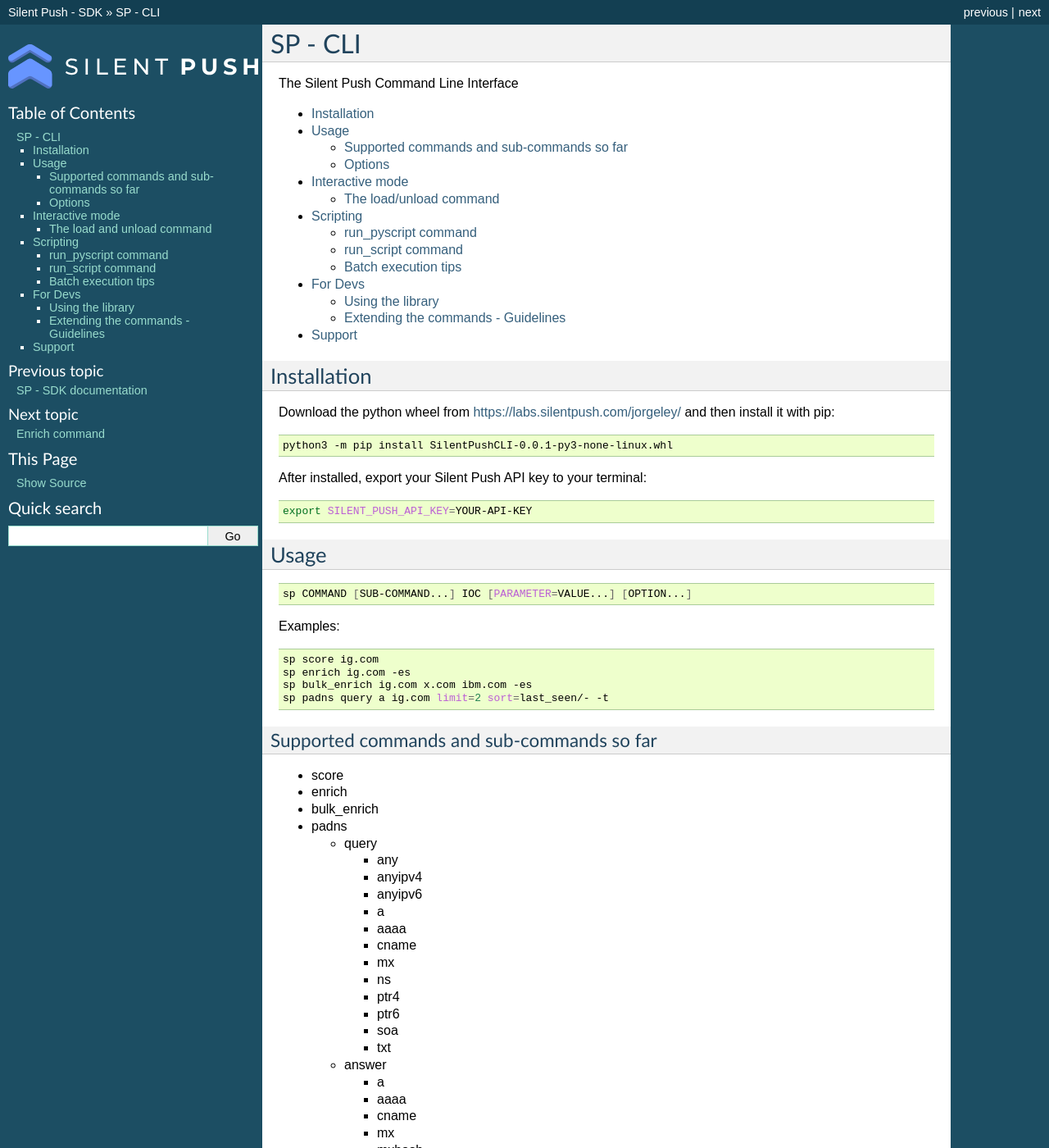
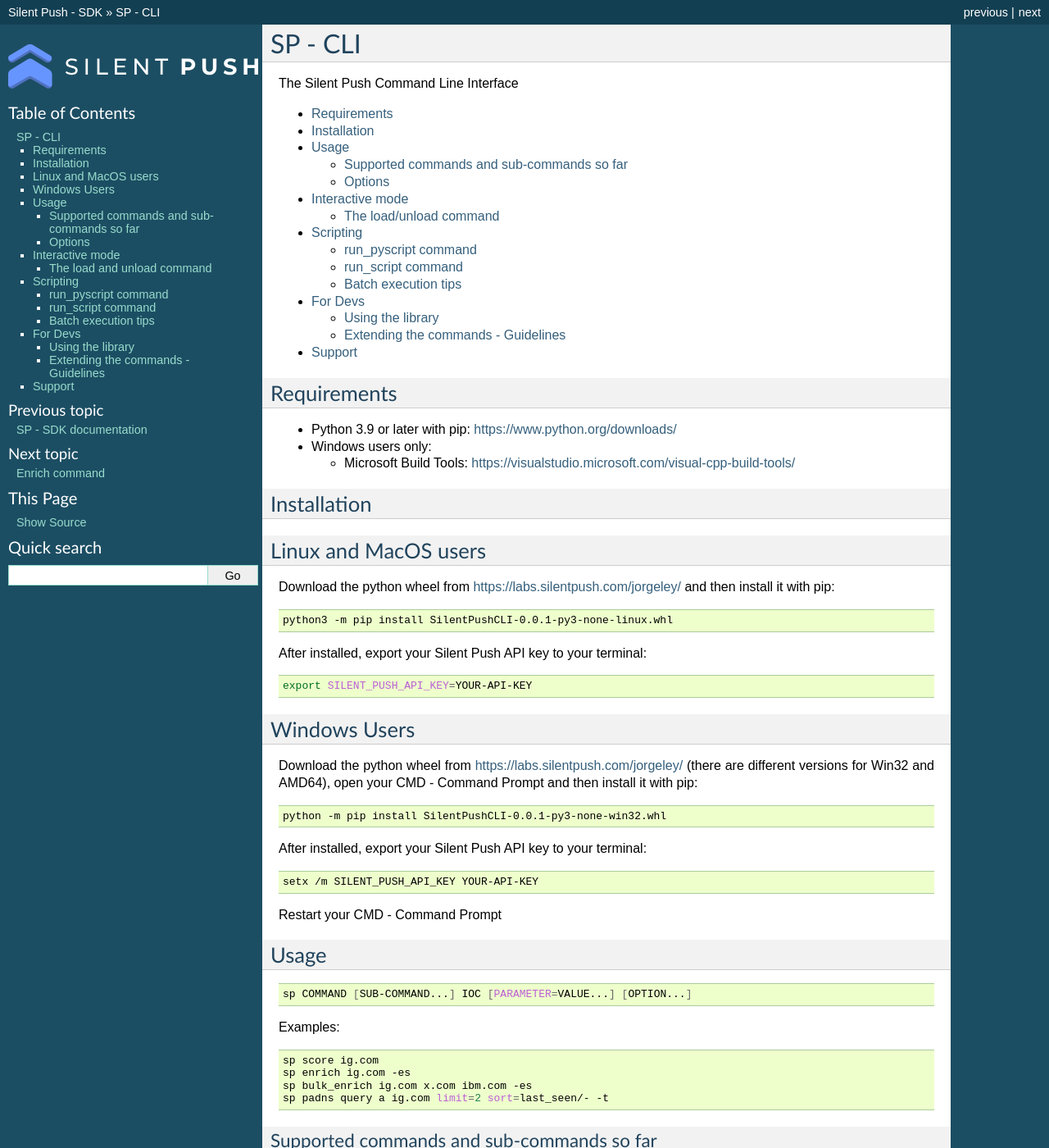
Before and after one commit to Silent-Push/SP---CLI, a Sphinx documentation site: the page built from docs/source/sp/README.rst, in a window 1280 px wide and 1400 px high. Shown: the whole window at 82% size. Built offline with Sphinx 7.4.7, drawn with Linux system fonts in a browser that asks for light colours.

Commit message:
updated setup tools, requirements, README, sphinx docs

```diff
--- a/docs/source/sp/README.rst
+++ b/docs/source/sp/README.rst
@@ -2,6 +2,8 @@
 ========
 
 The Silent Push Command Line Interface
+
+-  `Requirements <#Requirements>`__
 
 -  `Installation <#Installation>`__
 
@@ -33,8 +35,19 @@
 
 -  `Support <#support>`__
 
+Requirements
+------------
+
+-  Python 3.9 or later with pip: https://www.python.org/downloads/
+-  Windows users only:
+
+   -  Microsoft Build Tools: https://visualstudio.microsoft.com/visual-cpp-build-tools/
+
 Installation
 ------------
+
+Linux and MacOS users
+---------------------
 
 Download the python wheel from https://labs.silentpush.com/jorgeley/ and
 then install it with pip:
@@ -48,6 +61,24 @@
 .. code:: shell
 
    export SILENT_PUSH_API_KEY=YOUR-API-KEY
+
+Windows Users
+-------------
+
+Download the python wheel from https://labs.silentpush.com/jorgeley/ (there are different
+versions for Win32 and AMD64), open your CMD - Command Prompt and then install it with pip:
+
+.. code:: shell
+
+    python -m pip install SilentPushCLI-0.0.1-py3-none-win32.whl
+
+After installed, export your Silent Push API key to your terminal:
+
+.. code:: shell
+
+    setx /m SILENT_PUSH_API_KEY YOUR-API-KEY
+
+Restart your CMD - Command Prompt
 
 Usage
 -----
```
Also changed, not shown: README.md (+22 -3 lines), requirements.txt (+5 -5 lines), setup.py (+5 -5 lines), 3 other files.
